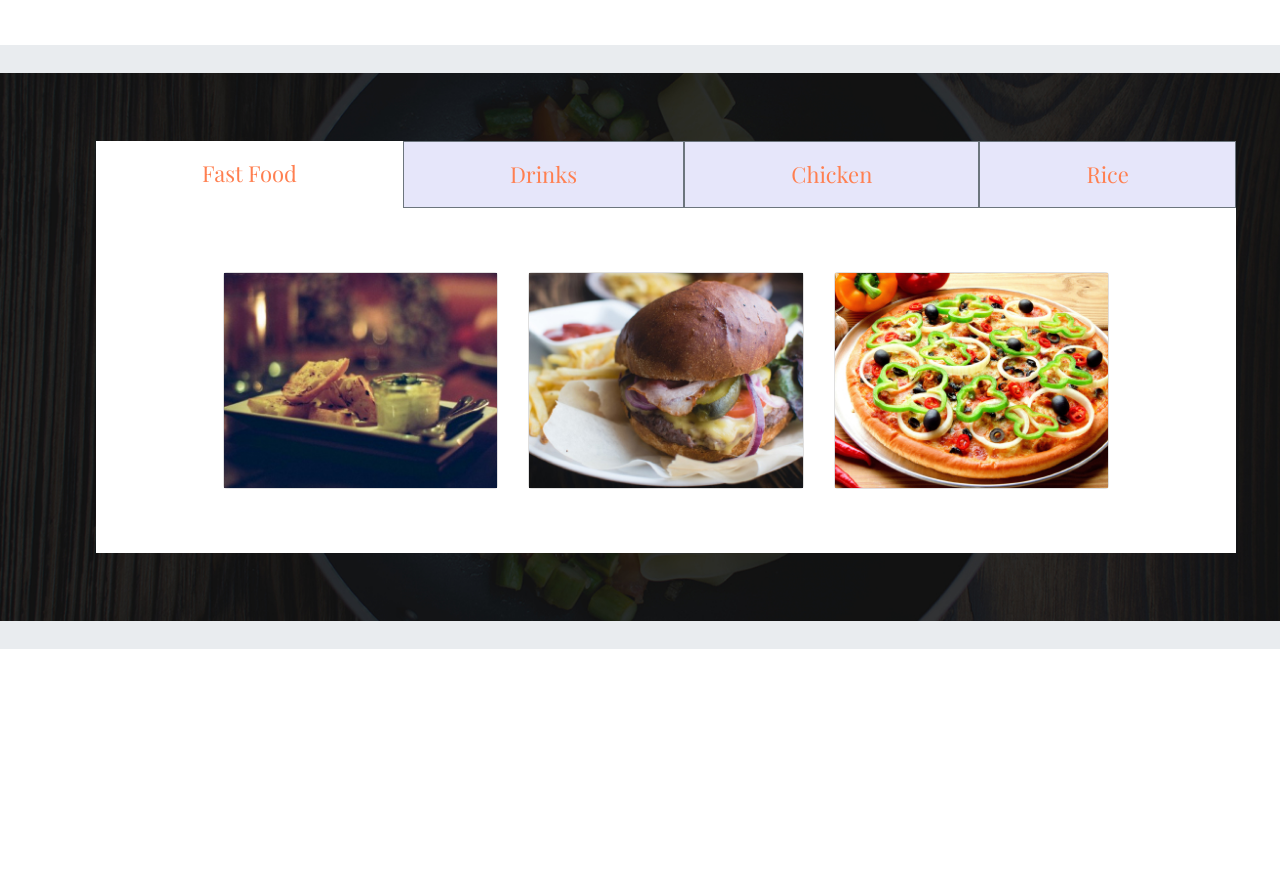
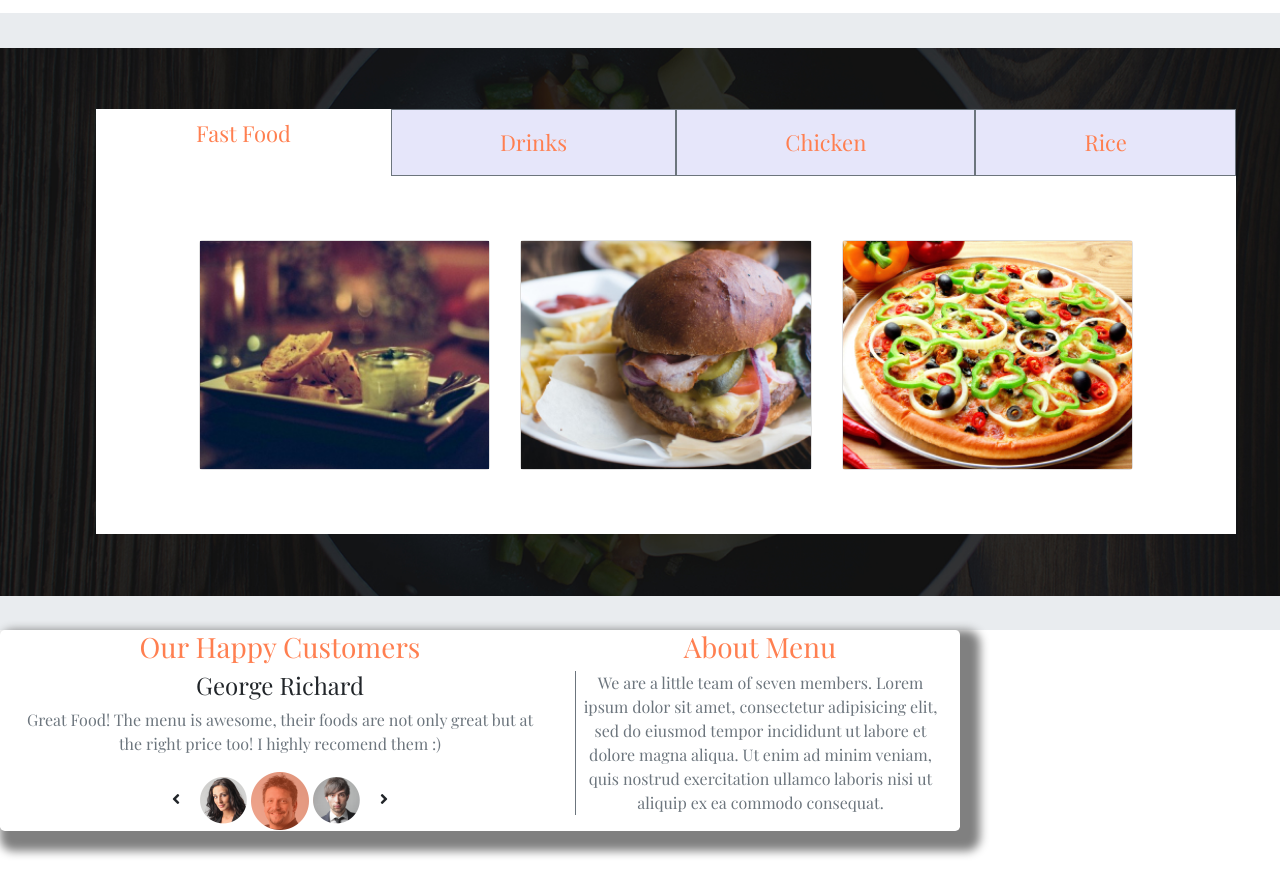
Before and after one commit to IreriVIkki/moringa-ip2, a plain HTML site: page index.html in a window 1280 px wide. Shown: the part 1616-2512 px from the top of the page. Drawn offline with nearby package versions, Linux system fonts and the light colour scheme; a web font is replaced by a local one.

Commit message:
added customer reviews

```diff
--- a/css/styles.css
+++ b/css/styles.css
@@ -20,6 +20,10 @@ body {
   border-radius: 0;
   margin-bottom: 0;
   /* height: 450px; */
+}
+
+#nav-btn {
+  display: none;
 }
 
 #jumbotron-landing {
@@ -103,3 +107,8 @@ body {
 #inner-menu {
   background-color: #fff;
 }
+
+#reviews {
+  box-shadow: 10px 10px 10px 10px grey;
+  border-radius: 0.3rem;
+}
--- a/index.html
+++ b/index.html
@@ -8,14 +8,15 @@
     <script src="https://ajax.googleapis.com/ajax/libs/jquery/3.3.1/jquery.min.js"></script>
     <script src="https://cdnjs.cloudflare.com/ajax/libs/popper.js/1.14.0/umd/popper.min.js"></script>
     <script src="https://maxcdn.bootstrapcdn.com/bootstrap/4.1.0/js/bootstrap.min.js"></script>
+    <link rel="stylesheet" href="https://use.fontawesome.com/releases/v5.1.0/css/all.css" integrity="sha384-lKuwvrZot6UHsBSfcMvOkWwlCMgc0TaWr+30HWe3a4ltaBwTZhyTEggF5tJv8tbt" crossorigin="anonymous">
     <title>annie's kitchen</title>
   </head>
   <body>
     <header>
       <div class="jumbotron" id="jumbotron-landing">
         <div class="navbar navbar-expand-lg">
-          <button class="navbar-toggle" type="button" name="button">
-            <span class="navbar-toggler-icon"></span>
+          <button class="" type="button" name="button" id="nav-btn">
+            <span><i class="fas fa-bars"></i></span>
           </button>
         </div>
         <img class="d-block mx-auto img-fluid" src="img/logoBig.png" alt="logo image">
@@ -93,7 +94,7 @@
     <div class="jumbotron p-5 coral" id="jumbotron-menu-nav">
       <div class="container p-0 m-5 text-center bg-white" id="inner-menu">
         <div class="d-flex">
-          <div class="flex-fill p-3">
+          <div class="flex-fill p-2">
             <span class="align-self-center">Fast Food</span>
           </div>
           <div class="flex-fill p-3 border border-secondary bg-lavender">
@@ -108,7 +109,7 @@
         </div>
         <div class="p-3 ">
           <span></span>
-          <div class="card-deck p-5 ml-5 mr-5">
+          <div class="card-deck p-5 ml-4 mr-4">
             <div class="card">
               <img src="img/fastfood/chickenBurger.jpg" alt="chicken burger">
             </div>
@@ -123,6 +124,26 @@
         </div>
       </div>
     </div>
+
+    <div class="text-center row m-0 p-0 w-75 " id="reviews">
+      <div class="col-7">
+        <h3 class="coral">Our Happy Customers</h3>
+        <h4>George Richard</h4>
+        <p class="text-secondary">Great Food! The menu is awesome, their foods are not only great but at the right price too! I highly recomend them :)</p>
+        <div class="">
+          <span><i class="fas fa-angle-left p-3"></i></span>
+          <img src="img/customers/p1.png" alt="customer one">
+          <img src="img/customers/p2.png" alt="customer two">
+          <img src="img/customers/p3.png" alt="customer three">
+          <span><i class="fas fa-angle-right p-3"></i></span>
+        </div>
+      </div>
+      <div class="col-5">
+        <h3 class="coral">About Menu</h3>
+        <p class="border-left border-secondary text-secondary">We are a little team of seven members. Lorem ipsum dolor sit amet, consectetur adipisicing elit, sed do eiusmod tempor incididunt ut labore et dolore magna aliqua. Ut enim ad minim veniam, quis nostrud exercitation ullamco laboris nisi ut aliquip ex ea commodo consequat. </p>
+      </div>
+    </div>
+
     <div class="" style="margin-top: 500px;"></div>
   </body>
 </html>
```
